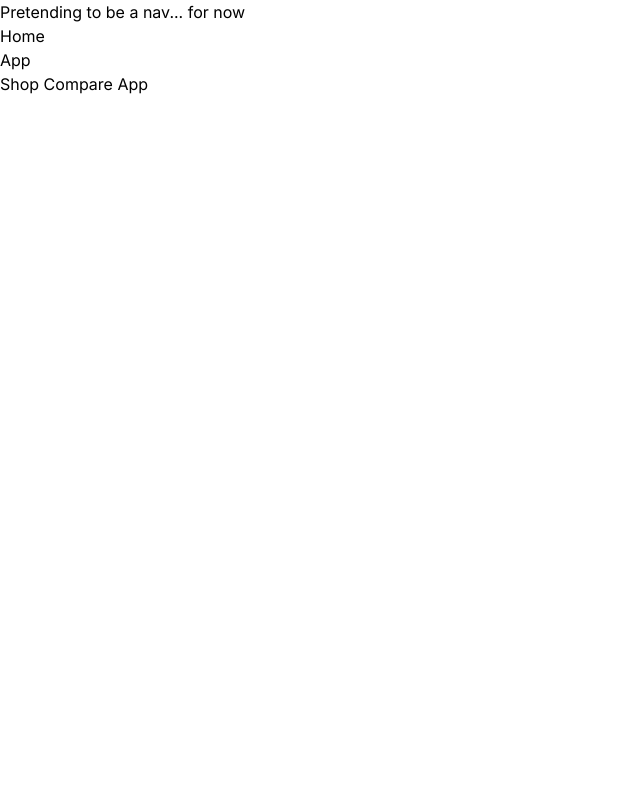
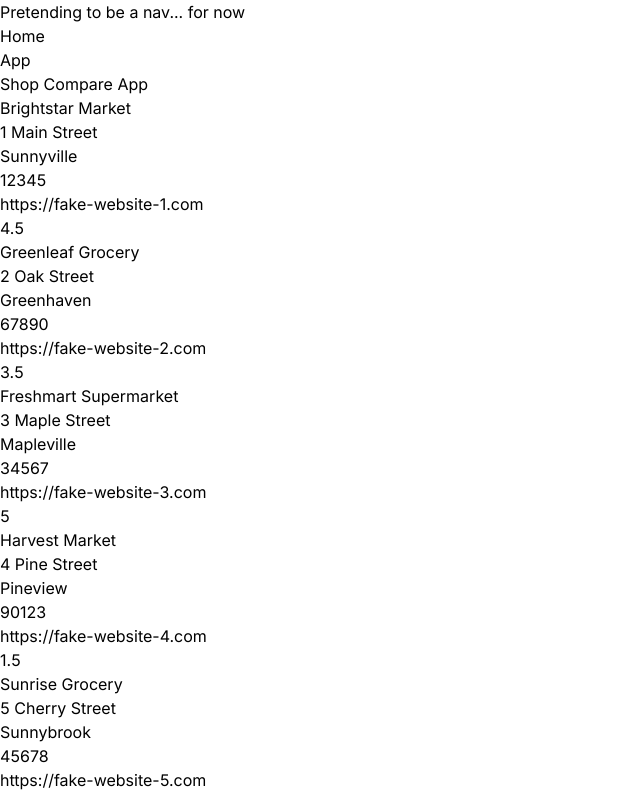
Before and after one commit to Neonsy/React-Learning-Projects, a React (Vite) app in the folder Project-01/: page /app in a window 1280 px wide. Shown: the top 796 px of the page, without its empty margins (0-640 px from the left). Built offline with nearby package versions, Linux system fonts and the light colour scheme; data requests are answered from the project's data file.

Commit message:
Learning to fetch data with TanStack Query

```diff
--- a/Project-01/package.json
+++ b/Project-01/package.json
@@ -17,6 +17,7 @@
         "@fortawesome/free-solid-svg-icons": "^6.6.0",
         "@fortawesome/react-fontawesome": "^0.2.2",
         "@tanstack/react-query": "^5.56.2",
+        "@tanstack/react-query-devtools": "^5.56.2",
         "@tanstack/react-router": "^1.57.18",
         "react": "^18.3.1",
         "react-dom": "^18.3.1"
--- /dev/null
+++ b/Project-01/src/lib/queries/getShops.ts
@@ -0,0 +1,9 @@
+import { queryOptions } from '@tanstack/react-query';
+
+import type { Shop } from '../../types/shop';
+
+// Define the options for the getShops query, so it can be reused, and removes verbose code when the data is needed
+export const getShops = queryOptions({
+    queryKey: ['shops'],
+    queryFn: () => fetch('http://localhost:3000/stores').then((res) => res.json()) as Promise<Shop[]>,
+});
--- a/Project-01/src/routeTree.gen.ts
+++ b/Project-01/src/routeTree.gen.ts
@@ -13,11 +13,11 @@ import { createFileRoute } from '@tanstack/react-router'
 // Import Routes
 
 import { Route as rootRoute } from './routes/__root'
-import { Route as IndexImport } from './routes/index'
 
 // Create Virtual Routes
 
 const AppLazyImport = createFileRoute('/app')()
+const IndexLazyImport = createFileRoute('/')()
 
 // Create/Update Routes
 
@@ -26,10 +26,10 @@ const AppLazyRoute = AppLazyImport.update({
   getParentRoute: () => rootRoute,
 } as any).lazy(() => import('./routes/app.lazy').then((d) => d.Route))
 
-const IndexRoute = IndexImport.update({
+const IndexLazyRoute = IndexLazyImport.update({
   path: '/',
   getParentRoute: () => rootRoute,
-} as any)
+} as any).lazy(() => import('./routes/index.lazy').then((d) => d.Route))
 
 // Populate the FileRoutesByPath interface
 
@@ -39,7 +39,7 @@ declare module '@tanstack/react-router' {
       id: '/'
       path: '/'
       fullPath: '/'
-      preLoaderRoute: typeof IndexImport
+      preLoaderRoute: typeof IndexLazyImport
       parentRoute: typeof rootRoute
     }
     '/app': {
@@ -55,18 +55,18 @@ declare module '@tanstack/react-router' {
 // Create and export the route tree
 
 export interface FileRoutesByFullPath {
-  '/': typeof IndexRoute
+  '/': typeof IndexLazyRoute
   '/app': typeof AppLazyRoute
 }
 
 export interface FileRoutesByTo {
-  '/': typeof IndexRoute
+  '/': typeof IndexLazyRoute
   '/app': typeof AppLazyRoute
 }
 
 export interface FileRoutesById {
   __root__: typeof rootRoute
-  '/': typeof IndexRoute
+  '/': typeof IndexLazyRoute
   '/app': typeof AppLazyRoute
 }
 
@@ -80,12 +80,12 @@ export interface FileRouteTypes {
 }
 
 export interface RootRouteChildren {
-  IndexRoute: typeof IndexRoute
+  IndexLazyRoute: typeof IndexLazyRoute
   AppLazyRoute: typeof AppLazyRoute
 }
 
 const rootRouteChildren: RootRouteChildren = {
-  IndexRoute: IndexRoute,
+  IndexLazyRoute: IndexLazyRoute,
   AppLazyRoute: AppLazyRoute,
 }
 
@@ -106,7 +106,7 @@ export const routeTree = rootRoute
       ]
     },
     "/": {
-      "filePath": "index.tsx"
+      "filePath": "index.lazy.tsx"
     },
     "/app": {
       "filePath": "app.lazy.tsx"
--- a/Project-01/src/routes/__root.tsx
+++ b/Project-01/src/routes/__root.tsx
@@ -3,6 +3,7 @@ import { TanStackRouterDevtools } from '@tanstack/router-devtools';
 
 import { QueryClient } from '@tanstack/react-query';
 import Header from '../components/header';
+import { ReactQueryDevtools } from '@tanstack/react-query-devtools';
 
 export const Route = createRootRouteWithContext<{
     queryClient: QueryClient;
@@ -12,7 +13,9 @@ export const Route = createRootRouteWithContext<{
             <Header />
 
             <Outlet />
+
             <TanStackRouterDevtools />
+            <ReactQueryDevtools />
         </>
     ),
 });
--- a/Project-01/src/routes/app.lazy.tsx
+++ b/Project-01/src/routes/app.lazy.tsx
@@ -1,13 +1,30 @@
 import { createLazyFileRoute } from '@tanstack/react-router';
+
+import type { Shop } from '../types/shop';
+import { getShops } from '../lib/queries/getShops';
+import { useQuery } from '@tanstack/react-query';
 
 export const Route = createLazyFileRoute('/app')({
     component: App,
 });
 
 export default function App() {
+    const { data, isSuccess } = useQuery(getShops);
+
     return (
         <main>
             <h2>Shop Compare App</h2>
+            {isSuccess &&
+                data.map((shop: Shop) => (
+                    <div key={shop.id}>
+                        <h3>{shop.name}</h3>
+                        <p>{shop.street}</p>
+                        <p>{shop.city}</p>
+                        <p>{shop.zip}</p>
+                        <p>{shop.website}</p>
+                        <p>{shop.rating}</p>
+                    </div>
+                ))}
         </main>
     );
 }
--- /dev/null
+++ b/Project-01/src/routes/index.lazy.tsx
@@ -0,0 +1,9 @@
+import { createLazyFileRoute } from '@tanstack/react-router';
+
+export const Route = createLazyFileRoute('/')({
+    component: Index,
+});
+
+function Index() {
+    return <h2>Welcome Home!</h2>;
+}
--- a/Project-01/src/routes/index.tsx
+++ /dev/null
@@ -1,9 +0,0 @@
-import { createFileRoute } from '@tanstack/react-router';
-
-export const Route = createFileRoute('/')({
-    component: Index,
-});
-
-function Index() {
-    return <h2>Welcome Home!</h2>;
-}
```
Also changed, not shown: Project-01/src/types/shop.d.ts (added, +9 -0 lines), 1 other file (tests, documents, lock files or other folders).
